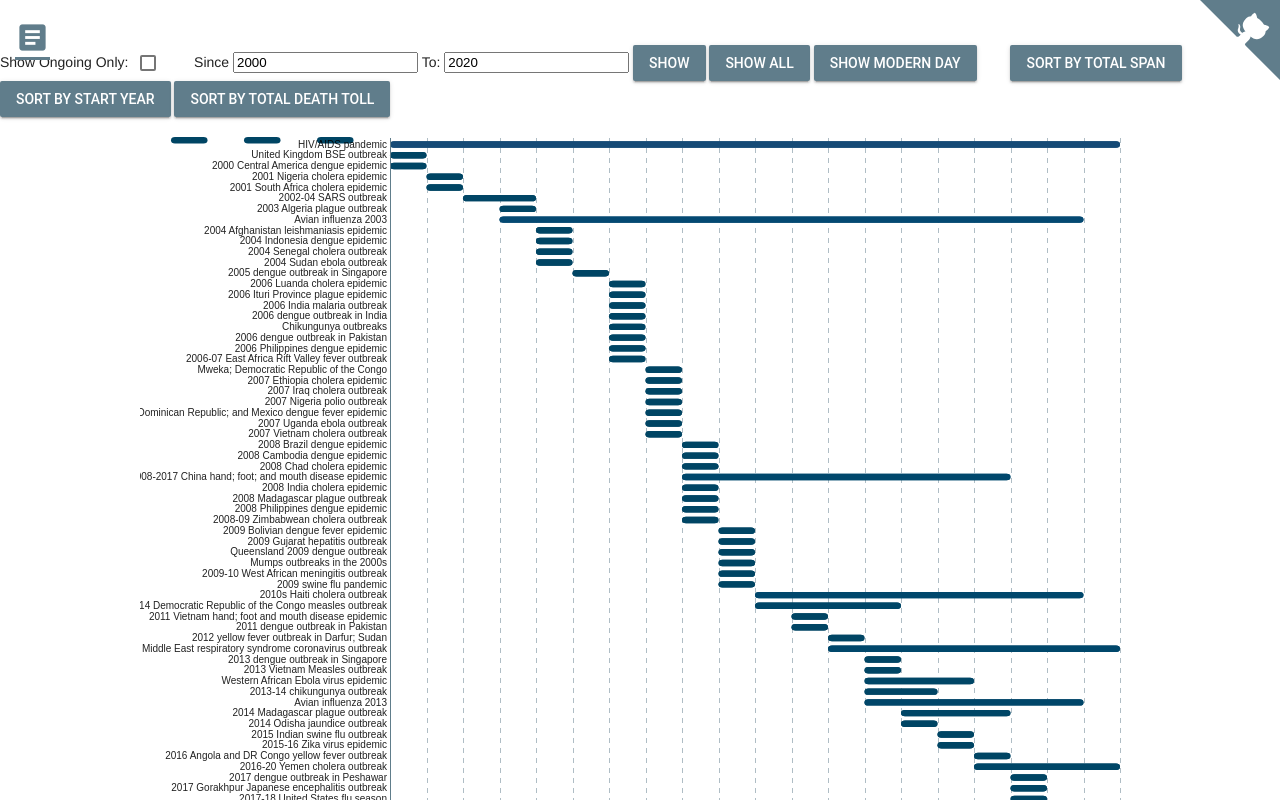
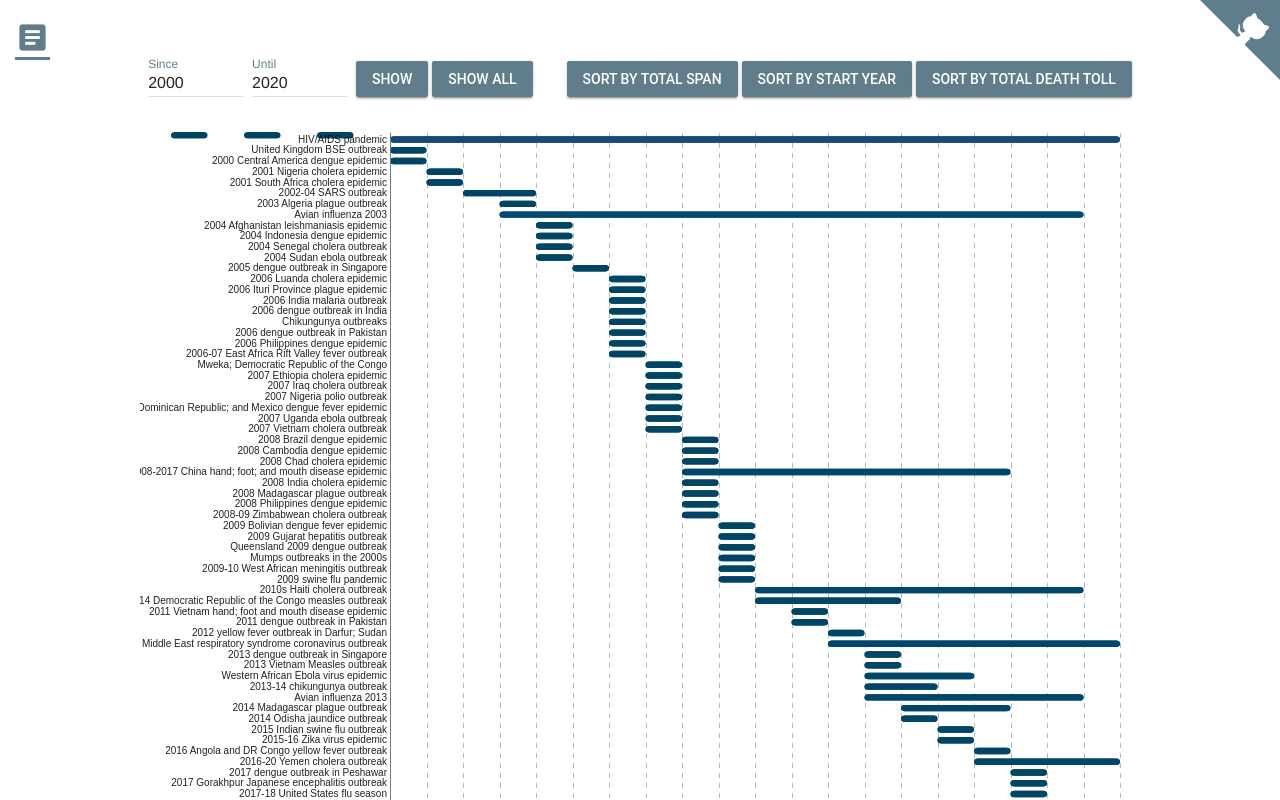
Before and after one commit to MartinHeinz/charts, a plain HTML site: page horizontal-bar-chart/index.html in a window 1280 px wide. Both pictures are taken after a click on the button "SHOW". Shown: the top 800 px of the page. Drawn offline with nearby package versions, Linux system fonts and the light colour scheme.

Commit message:
Change inputs to use MDL.

```diff
--- a/horizontal-bar-chart/horizontal-bar-chart.js
+++ b/horizontal-bar-chart/horizontal-bar-chart.js
@@ -295,13 +295,13 @@ d3.csv("../data/epidemics.csv").then(function(data) {
             ]);
         }
         else if(since === "basedOnInput") {
-            let xMin = +inputFrom.property("value");
+            xMin = +inputFrom.property("value");
             dataSet = [];
             for (const d of data) {
                 if (d.start < xMin && d.end > xMin) {
                     d.start = xMin;
                 }
-                if (d.end >= xMin) {
+                if (d.end > xMin) {
                     dataSet.push(d)
                 }
             }
@@ -309,22 +309,6 @@ d3.csv("../data/epidemics.csv").then(function(data) {
                 xMin,
                 +inputTo.property("value"),
                 ]);
-        }
-        else if(since === "modern") {
-            let xMin = 1600;
-            dataSet = [];
-            for (const d of data) {
-                if (d.start < xMin && d.end > xMin) {
-                    d.start = xMin;
-                }
-                if (d.end >= xMin) {
-                    dataSet.push(d)
-                }
-            }
-            xScale.domain([
-                xMin,
-                d3.max(dataSet, function(d) { return d.end;})
-            ]);
         }
 
         bars.data(dataSet);
--- a/horizontal-bar-chart/index.html
+++ b/horizontal-bar-chart/index.html
@@ -20,19 +20,6 @@
             width: 50%;
             margin: 0 auto;
         }
-
-        #checkboxes > * {
-            font-size: 14px;
-            display: inline;
-            padding-top: 3px;
-        }
-
-        #checkboxes {
-            font-size: 14px;
-            display: inline;
-            padding-right: 30px;
-        }
-
 
         .since-group {
             display:inline;
@@ -104,26 +91,29 @@
             pointer-events: none;
         }
 
+        div .mdl-textfield {
+            top: 5px;
+            width: 100px;
+            padding-right: 5px;
+        }
+
 
     </style>
 </head>
 
 <body>
 <div class="centered" style="padding-top: 25px">
-    <div id="checkboxes">
-        <span style="position:relative">Show Ongoing Only:&nbsp;&nbsp;</span>
-        <label class="mdl-checkbox mdl-js-checkbox mdl-js-ripple-effect">
-            <input type="checkbox" value="ongoing" class="mdl-checkbox__input ongoing">
-        </label>
-    </div>
     <div class="since-group" data-toggle="buttons-radio">
-        <label for="from">Since</label>
-        <input type="text" id="from" name="from" value="2000">
-        <label for="to">To:</label>
-        <input type="text" id="to" name="Until" value="2020">
+        <div class="mdl-textfield mdl-js-textfield mdl-textfield--floating-label">
+            <input class="mdl-textfield__input" type="text" id="from"  value="2000">
+            <label class="mdl-textfield__label" for="from">Since</label>
+        </div>
+        <div class="mdl-textfield mdl-js-textfield mdl-textfield--floating-label">
+            <input class="mdl-textfield__input" type="text" id="to"  value="2020">
+            <label class="mdl-textfield__label" for="to">Until</label>
+        </div>
         <button type="button" class="since mdl-button mdl-js-button mdl-button--raised mdl-button--colored" value="basedOnInput">Show</button>
         <button type="button" class="since mdl-button mdl-js-button mdl-button--raised mdl-button--colored" value="all">Show All</button>
-        <button type="button" class="since mdl-button mdl-js-button mdl-button--raised mdl-button--colored" value="modern">Show Modern Day</button>
     </div>
     <div class="sort-group" data-toggle="buttons-radio">
         <button type="button" class="sort mdl-button mdl-js-button mdl-button--raised mdl-button--colored" value="sortTotalSpan">Sort by Total Span</button>
```
